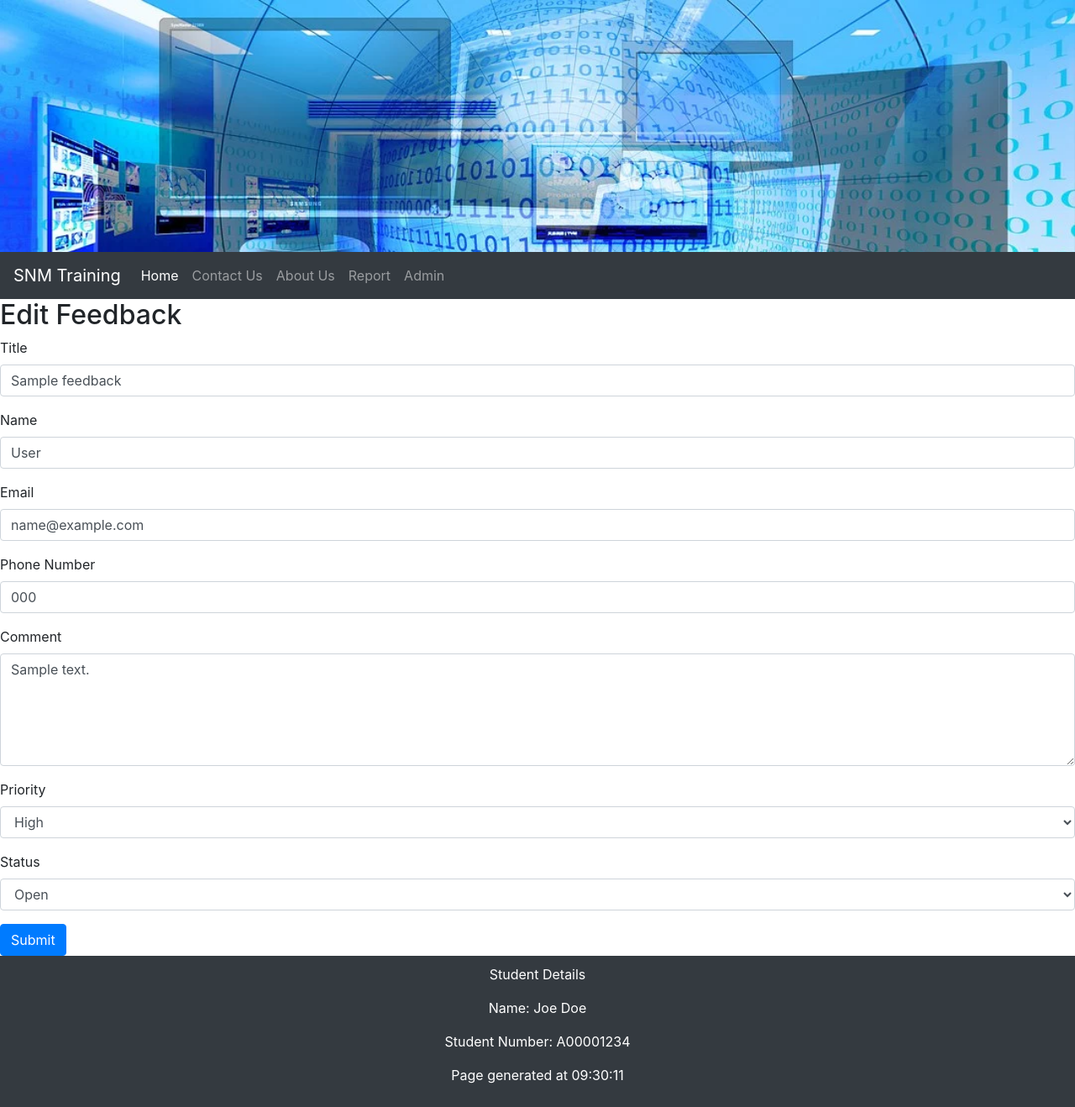
After one commit to a00277712/SNM-Training, a CodeIgniter app: page /snm-training/index.php/admin/edit/1 in a window 1280 px wide. The commit adds this page. Shown: the whole page at 84% size. Run offline with CodeIgniter, Linux system fonts and the light colour scheme; tables that the repository leaves empty hold one stand-in row (values such as "Sample post"); some libraries are stand-ins or nearby versions.

Commit message:
Admin edit page

```diff
--- a/application/config/routes.php
+++ b/application/config/routes.php
@@ -50,5 +50,6 @@ defined('BASEPATH') OR exit('No direct script access allowed');
 |		my-controller/my-method	-> my_controller/my_method
 */
 $route['default_controller'] = 'home';
+$route['admin/edit/:id'] = 'admin/edit/$1';
 $route['404_override'] = '';
 $route['translate_uri_dashes'] = FALSE;
--- a/application/controllers/admin.php
+++ b/application/controllers/admin.php
@@ -6,6 +6,7 @@ class Admin extends CI_Controller {
 
     public function __construct() {
         parent::__construct();
+        $this->load->library('form_validation');
         $this->load->model('Feedback_model');
     }
 
@@ -13,8 +14,85 @@ class Admin extends CI_Controller {
     {
         $data['query'] = $this->Feedback_model->get_all();
         $this->load->view('layout/header');
-        $this->load->view('admin', $data);
+        $this->load->view('admin/index', $data);
         $this->load->view('layout/footer');
+    }
+
+    public function edit($id = 0) {
+        if (is_null($id) || ($id == 0)) {
+            show_404(); // security
+        }
+        $data = $this->Feedback_model->get($id);
+        $data['id'] = $id;
+        $this->load->view('layout/header', $data);
+        $this->load->view('admin/edit', $data);
+        $this->load->view('layout/footer', $data);
+    }
+
+    public function store($id = null) {
+        $rules = array(
+            array(
+                'field' => 'title',
+                'label' => 'Title',
+                'rules' => 'required'
+            ),
+            array(
+                'field' => 'name',
+                'label' => 'Name',
+                'rules' => 'required'
+            ),
+            array(
+                'field' => 'email',
+                'label' => 'Email',
+                'rules' => 'required',
+                'errors' => array(
+                    'required' => 'You must provide a %s.',
+                ),
+            ),
+            array(
+                'field' => 'phone',
+                'label' => 'Phone Number',
+                'rules' => 'required'
+            ),
+            array(
+                'field' => 'comment',
+                'label' => 'Comment',
+                'rules' => 'required'
+            ),
+            array(
+                'field' => 'priority',
+                'label' => 'Priority',
+                'rules' => 'required'
+            ),
+            array(
+                'field' => 'status',
+                'label' => 'Status',
+                'rules' => 'required'
+            )
+        );
+
+        $this->form_validation->set_rules($rules);
+
+        if ($this->form_validation->run() == FALSE) {
+            $data['error'] = true;
+            $this->load->view('layout/header');
+            $this->load->view('contact', $data);
+            $this->load->view('layout/footer');
+        } else {
+            $data = array(
+                'Title' => $this->input->post('title'),
+                'FullName' => $this->input->post('name'),
+                'Email' => $this->input->post('email'),
+                'Phone' => $this->input->post('phone'),
+                'UserComment' => $this->input->post('comment'),
+                'Priority' => $this->input->post('priority'),
+                'IssueStatus' => $this->input->post('status')
+            );
+
+            $this->Feedback_model->update($id, $data);
+
+            redirect(site_url('/admin'), 'refresh');
+        }
     }
 }
 ?>
--- /dev/null
+++ b/application/views/admin/edit.php
@@ -0,0 +1,56 @@
+<?php $title = "Edit Feedback" ?>
+
+<h2>Edit Feedback</h2>
+<form action="<?= site_url('admin/store/').$id ?>" method="POST" >
+    <?php if ( isset($error) && $error) { ?>
+        <div class="alert alert-warning alert-dismissible fade show">
+            <?php echo validation_errors(); ?>
+        </div>
+    <?php } ?>
+
+    <div class="form-group">
+        <label for="nameInput">Title</label>
+        <input type="text" name="title" class="form-control" id="titleInput" value="<?=$Title?>" placeholder="Enter Title">
+    </div>
+
+    <div class="form-group">
+        <label for="nameInput">Name</label>
+        <input type="text" name="name" class="form-control" id="nameInput" value="<?=$FullName?>" placeholder="Enter Name">
+    </div>
+
+    <div class="form-group">
+        <label for="emailInput">Email</label>
+        <input type="text" name="email" class="form-control" id="emailInput" value="<?=$Email?>" placeholder="Enter Email">
+    </div>
+
+    <div class="form-group">
+        <label for="phoneInput">Phone Number</label>
+        <input type="text" name="phone" class="form-control" id="phoneInput" value="<?=$Phone?>" placeholder="Enter Phone Number">
+    </div>
+
+    <div class="form-group">
+        <label for="commentInput">Comment</label>
+        <textarea name="comment" rows="5" cols="40" class="form-control" id="commentInput" placeholder="Enter Comment"><?=$UserComment?></textarea>
+    </div>
+
+    <div class="form-group">
+        <label for="priorityInput">Priority</label>
+        <select type="text" name="priority" class="form-control" id="priorityInput" placeholder="Select Priority">
+            <option value='High' <?php if($Priority == 'High'){ echo ' selected="selected"'; } ?>>High</option>
+            <option value='Medium' <?php if($Priority == 'Medium'){ echo ' selected="selected"'; } ?>>Medium</option>
+            <option value='Low' <?php if($Priority == 'Low'){ echo ' selected="selected"'; } ?>>Low</option>
+        </select>
+    </div>
+
+    <div class="form-group">
+        <label for="statusInput">Status</label>
+        <select type="text" name="status" class="form-control" id="statusInput" placeholder="Select Status">
+            <option value='Open' <?php if($IssueStatus == 'Open'){ echo ' selected="selected"'; } ?>>Open</option>
+            <option value='In Progress' <?php if($IssueStatus == 'In Progress'){ echo ' selected="selected"'; } ?>>In Progress</option>
+            <option value='Awaiting Feedback' <?php if($IssueStatus == 'Awaiting Feedback'){ echo ' selected="selected"'; } ?>>Awaiting Feedback</option>
+            <option value='Closed' <?php if($IssueStatus == 'Closed'){ echo ' selected="selected"'; } ?>>Closed</option>
+        </select>
+    </div>
+
+    <button type="submit" class="btn btn-primary">Submit</button>
+</form>
--- a/application/views/admin.php
+++ b/application/views/admin/index.php
@@ -22,7 +22,7 @@
         echo '<tr><td>' . $row['Id'] . '</td><td>' .
         $row['DateCreated'] . '</td><td>'.$row['Title'] . '</td><td>'. $row['FullName'] .
         '</td><td>'.$row['Email'] . '</td><td>'.$row['Phone'] . '</td><td>' . $row['UserComment'] .
-        '</td><td>'.$row['Priority'] . '</td><td>'.$row['IssueStatus'] . '</td><td><a href="' . site_url('/edit') . '/' . $row['Id'] .'">Edit</a></tr>';
+        '</td><td>'.$row['Priority'] . '</td><td>'.$row['IssueStatus'] . '</td><td><a href="' . site_url('/admin/edit') . '/' . $row['Id'] .'">Edit</a></tr>';
     }
 ?>
     </tbody>
--- a/application/views/contact.php
+++ b/application/views/contact.php
@@ -20,7 +20,7 @@
 
     <div class="form-group">
         <label for="phoneInput">Phone Number</label>
-        <input type="text" name="phone" class="form-control" id="phoneInput" value="<?php echo set_value('phone'); ?>" placeholder="Enter Phone NUmber">
+        <input type="text" name="phone" class="form-control" id="phoneInput" value="<?php echo set_value('phone'); ?>" placeholder="Enter Phone Number">
     </div>
 
     <div class="form-group">
--- a/application/views/home.php
+++ b/application/views/home.php
@@ -1,7 +1,7 @@
 <div class="col page-content">
     <div class="row">
         <div class="col-12 col-md-6">
-            <h1>Welcome to<br>SNM Training </h1>
+            <h1>Welcome to<br/>SNM Training </h1>
         </div>
         <div class="col-12 col-md-6 text-welcome">
             At SNM Training we provide professional, high impact training programmes across multiple disciplines in all sectors.
```
